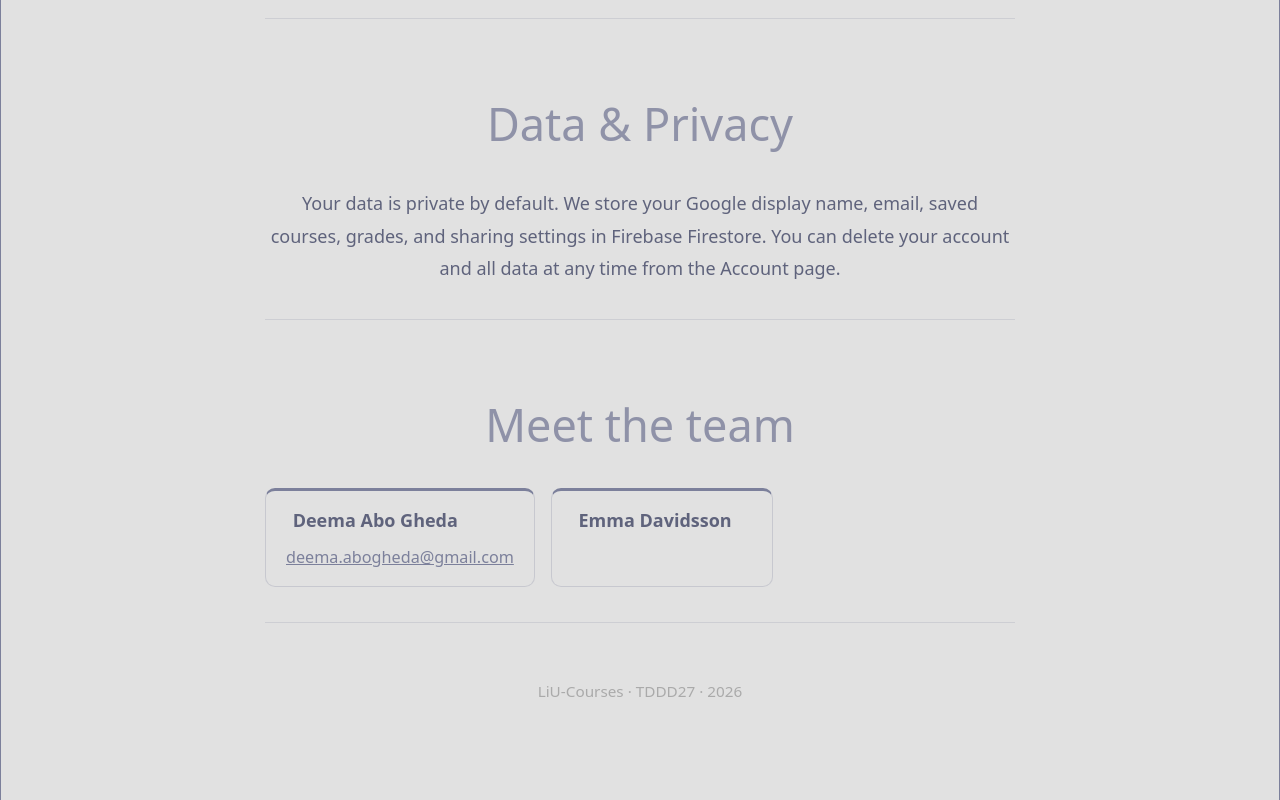
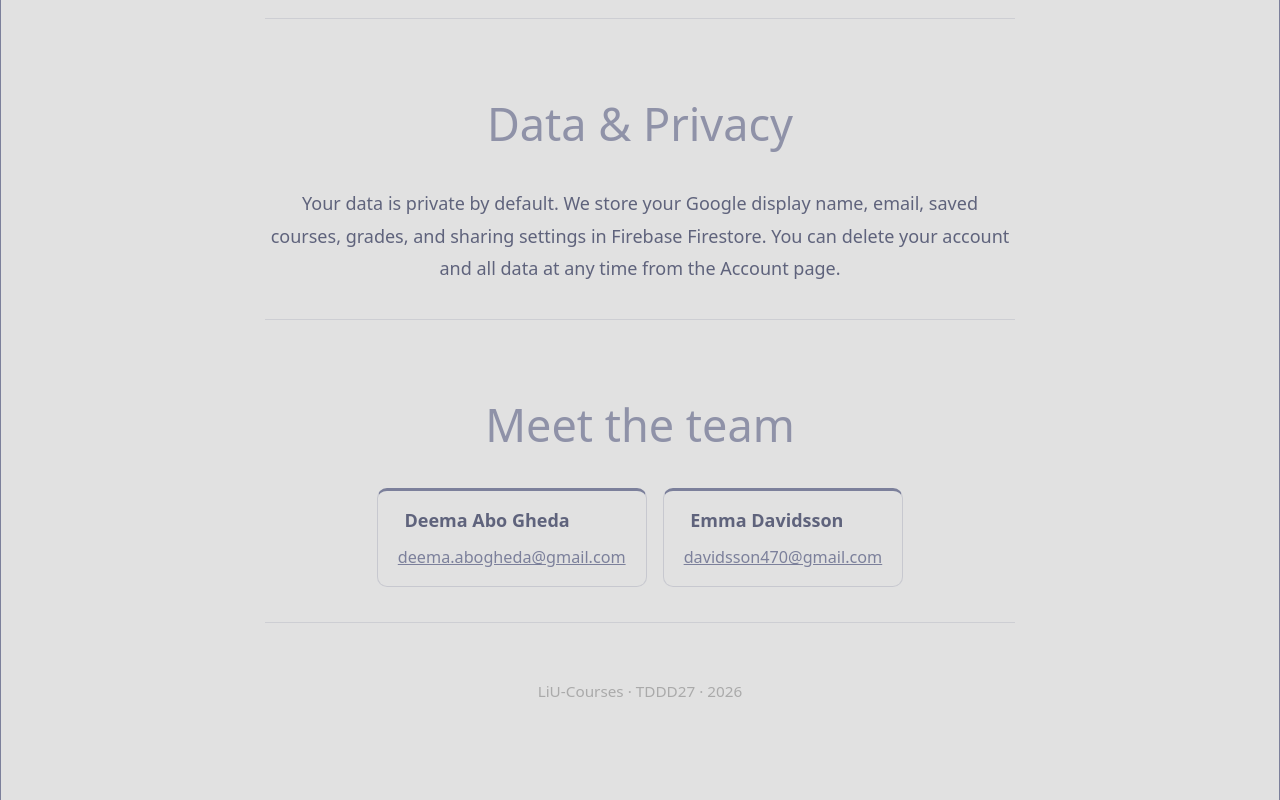
Before and after one commit to De99103/tddd27, a React (Vite) app in the folder tddd27-project/: page /about in a window 1280 px wide. Shown: the part 1074-1874 px from the top of the page. Built offline with nearby package versions, Linux system fonts and the light colour scheme; no server answers.

Commit message:
småfix
added my email, and fixed some css in otherprofile

```diff
--- a/tddd27-project/src/components/common/otherProfile/OtherProfile.css
+++ b/tddd27-project/src/components/common/otherProfile/OtherProfile.css
@@ -99,6 +99,11 @@
     display: flex;
     flex-direction: row;
     margin: 1em;
+    gap: 2em;
+}
+
+.input_to_propose_course {
+    width: 100%;
 }
 
 .visited_profile {
@@ -126,8 +131,6 @@ h3 {
     font-weight: bold;
     padding: 10pt;
 }
-
-
 
 .Removal_proposed,
 .Removal_proposed_sent,
--- a/tddd27-project/src/pages/About.css
+++ b/tddd27-project/src/pages/About.css
@@ -58,6 +58,7 @@ about-section h2 {
 
 .team-grid {
     display: flex;
+    justify-content: center;
     gap: 16px;
     flex-wrap: wrap;
     margin-top: 16px;
--- a/tddd27-project/src/pages/About.jsx
+++ b/tddd27-project/src/pages/About.jsx
@@ -52,6 +52,7 @@ function About() {
                         </div>
                         <div className="team-member">
                             <h3>Emma Davidsson</h3>
+                            <a href="mailto:davidsson470@gmail.com">davidsson470@gmail.com</a>
                         </div>
                     </div>
                 </section>
```
